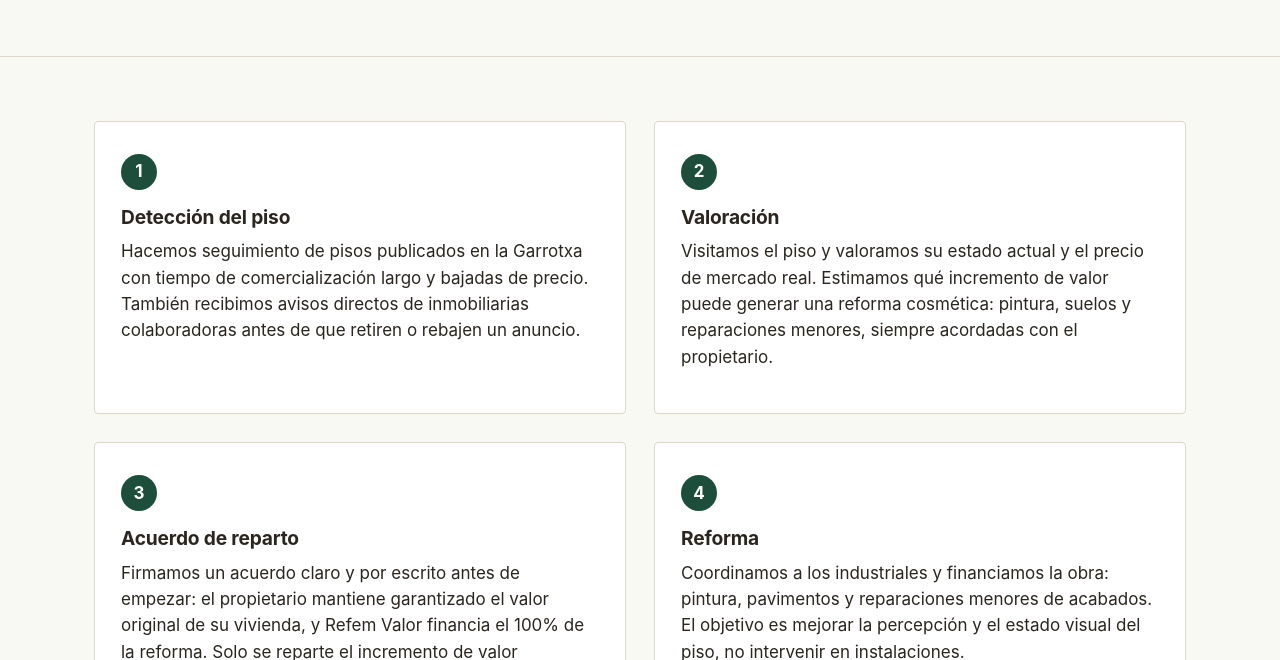
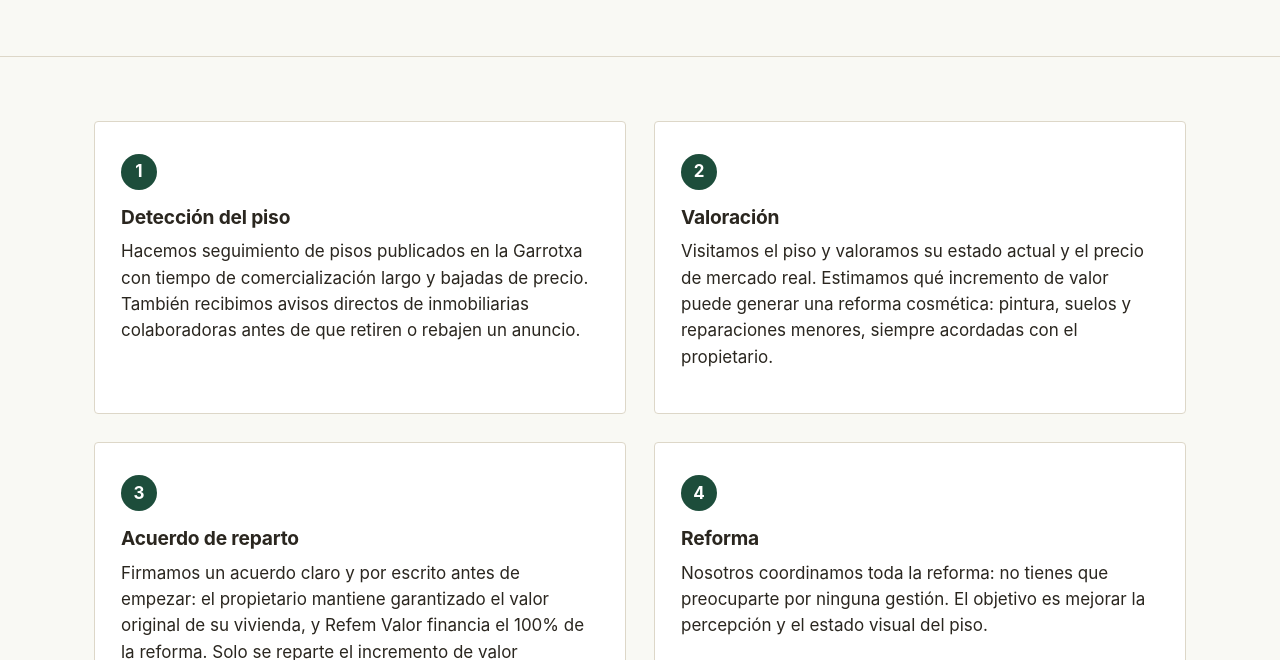
Before and after one commit to claudi-droid/Refem-Web-1, a plain HTML site: page es/como-funciona.html in a window 1280 px wide. Shown: the part 292-952 px from the top of the page. Drawn offline with Linux system fonts and the light colour scheme.

Commit message:
Simplifica el texto del paso 4 (Reforma) en Com funciona
Claude-Session: https://claude.ai/code/session_01Jvspsq4Tw8xBYEgCXzw3C7

Co-authored-by: Claude <noreply@anthropic.com>

```diff
--- a/es/como-funciona.html
+++ b/es/como-funciona.html
@@ -72,7 +72,7 @@
         <div class="step-card">
           <span class="step-number">4</span>
           <h3>Reforma</h3>
-          <p>Coordinamos a los industriales y financiamos la obra: pintura, pavimentos y reparaciones menores de acabados. El objetivo es mejorar la percepción y el estado visual del piso, no intervenir en instalaciones.</p>
+          <p>Nosotros coordinamos toda la reforma: no tienes que preocuparte por ninguna gestión. El objetivo es mejorar la percepción y el estado visual del piso.</p>
         </div>
 
         <div class="step-card">
```
Also changed, not shown: com-funciona.html (+1 -1 lines).
